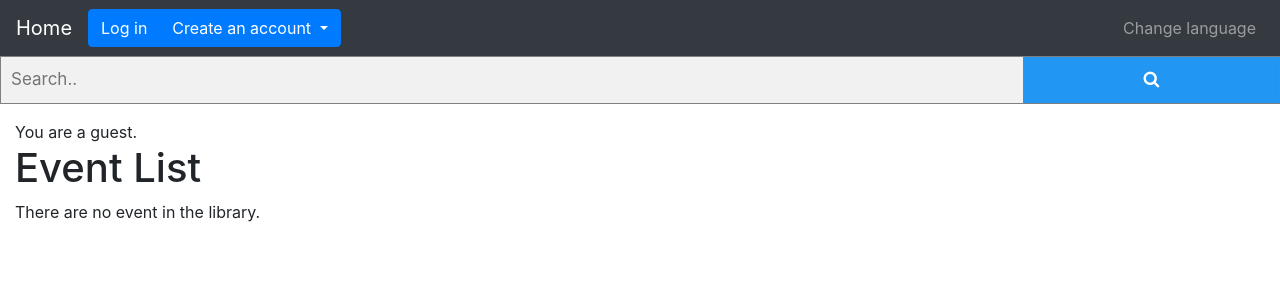
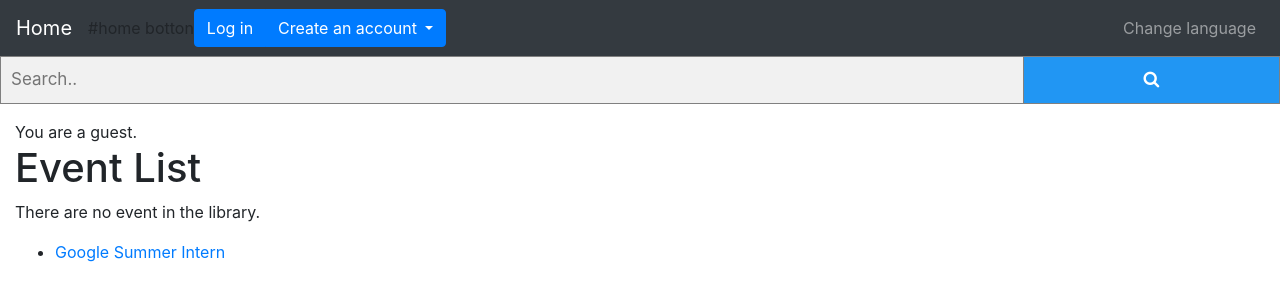
Before and after one commit to MintMin/MozillaLab, a Django app: page / in a window 1280 px wide. Shown: the top 301 px of the page. Run offline with Django 3.2, Linux system fonts and the light colour scheme; parts of the project's set-up code (start-up, migrations or seed data) failed here and were passed over; some libraries are stand-ins or nearby versions.

Commit message:
restore data added through admin page

```diff
--- a/source/app/urls.py
+++ b/source/app/urls.py
@@ -14,6 +14,14 @@ urlpatterns = [
     path('language/', ChangeLanguageView.as_view(), name='change_language'),
 
     path('accounts/', include('accounts.urls')),
+
+    # student user
+    path('student_event/', include('student_event.urls'),name='student_event'),
+
+
+
+    path('student_infosession/', include('student_infosession.urls'),name='student_infosession'),
+    path('student_interview/', include('student_interview.urls'), name='student_interview'),
     path('search/', include('search.urls')),
 
 ]
--- a/source/content/templates/layouts/default/page.html
+++ b/source/content/templates/layouts/default/page.html
@@ -28,7 +28,7 @@
 
 <nav class="navbar navbar-expand-md navbar-dark bg-dark static-top">
 
-    <a class="navbar-brand" href="/">{% trans 'Home' %}</a>
+    <a class="navbar-brand" href="/">{% trans 'Home' %}</a>  #home botton
 
     <button class="navbar-toggler" type="button" data-toggle="collapse" data-target="#navbarsExampleDefault">
         <span class="navbar-toggler-icon"></span>
--- a/source/content/templates/main/index.html
+++ b/source/content/templates/main/index.html
@@ -35,4 +35,8 @@
       <p>There are no event in the library.</p>
     {% endif %}
 
+    <ul>
+      <li><a href="{% url 'student_event' %}"> Google Summer Intern </a></li>
+    </ul>
+
 {% endblock %}
```
Also changed, not shown: source/db.sqlite3.
